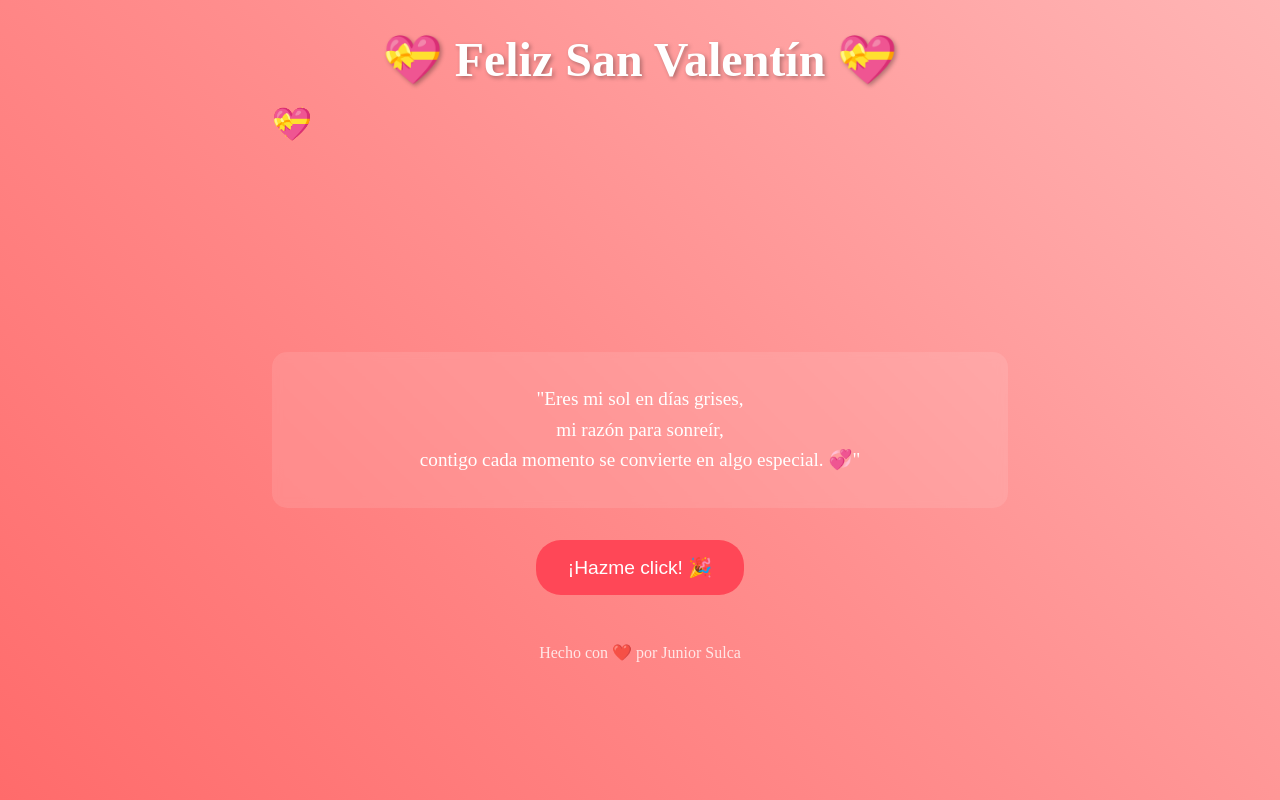
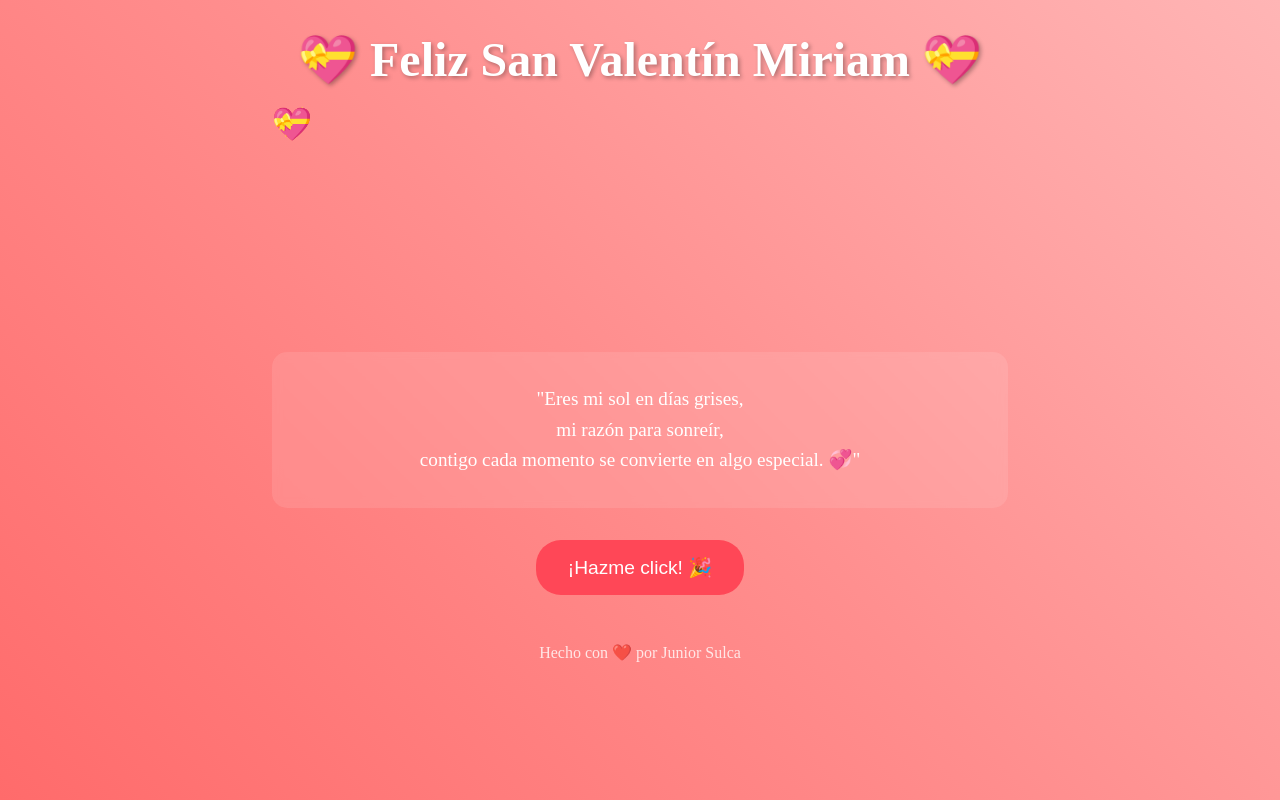
Before and after one commit to jsulca/miriam-san-valentin-2025, an Astro site: page / in a window 1280 px wide. Built offline with nearby package versions, Linux system fonts and the light colour scheme; Astro itself is replaced by a stand-in of ours.

Commit message:
agregar su nombre

```diff
--- a/src/pages/index.astro
+++ b/src/pages/index.astro
@@ -8,7 +8,7 @@ import Layout from '../layouts/Layout.astro';
 <Layout>
 
     <main class="container">
-        <h1 class="title">💝 Feliz San Valentín 💝</h1>
+        <h1 class="title">💝 Feliz San Valentín Miriam 💝</h1>
 
         <div class="heart-container">
             <!-- Corazones flotantes -->
```
